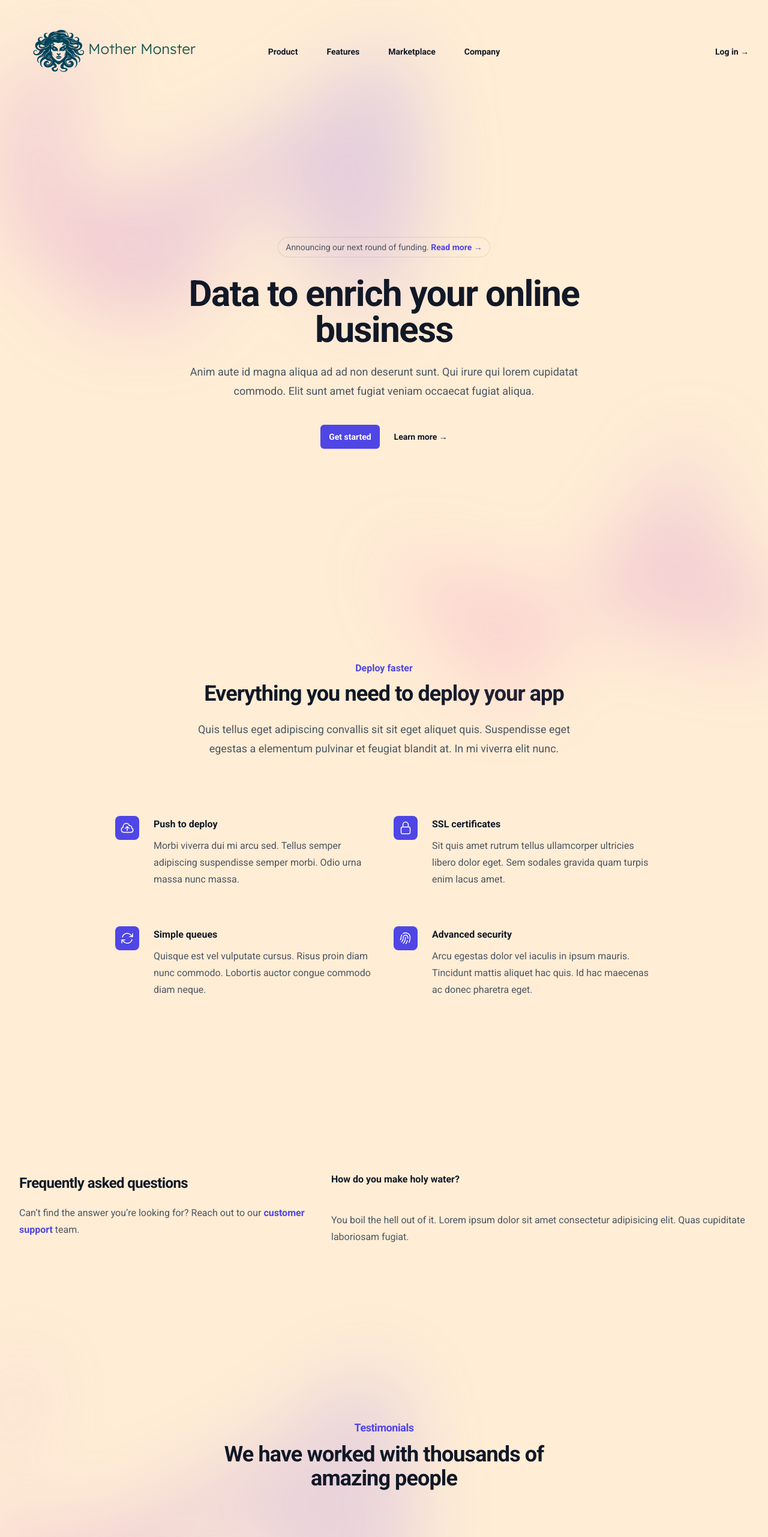
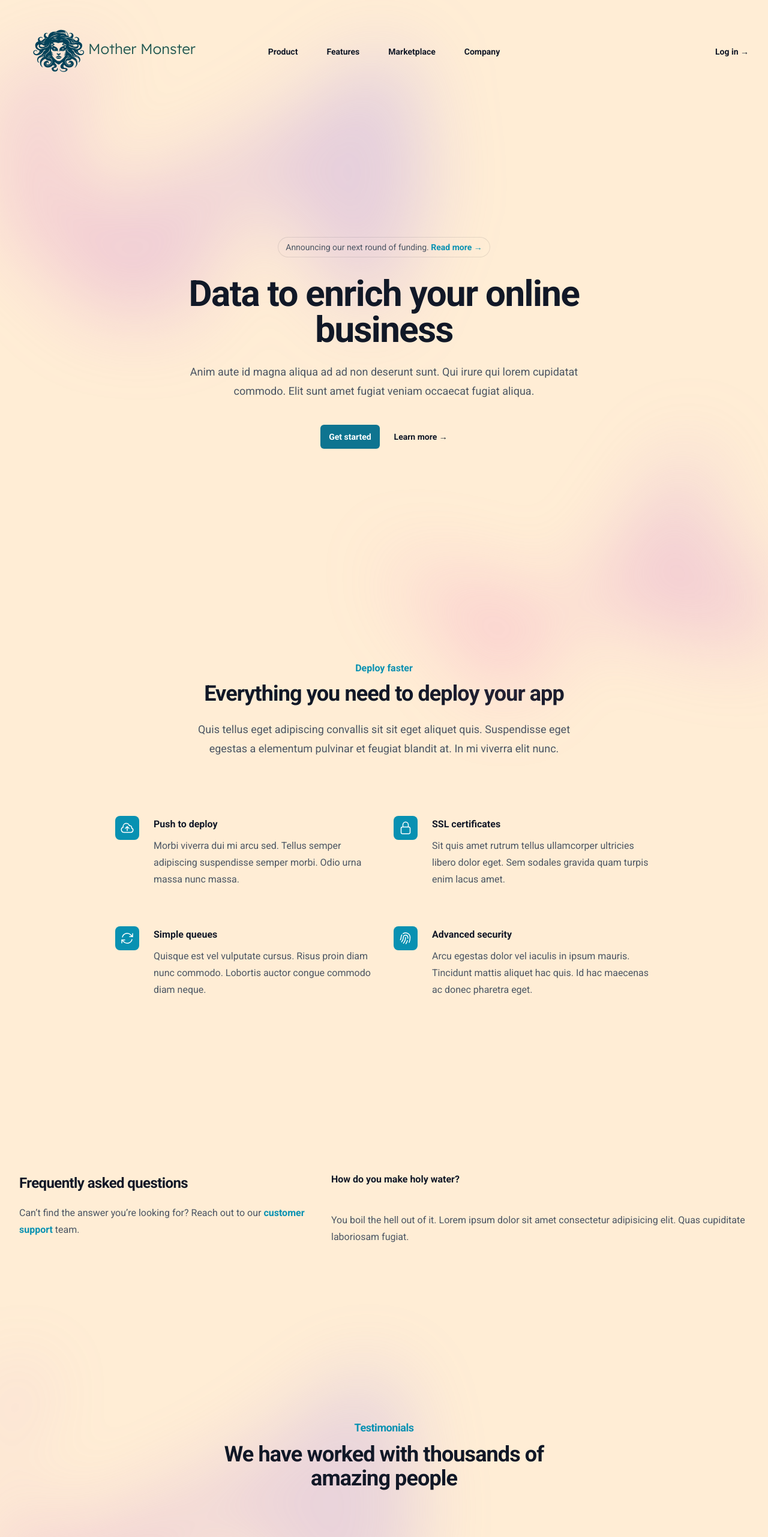
Before and after one commit to hopeVaughn/p2p, a React (Vite) app in the folder apps/client/: page / in a window 1280 px wide. Shown: the top 2562 px of the page at 60% size. Built offline with nearby package versions, Linux system fonts and the light colour scheme.

Commit message:
update colors in component

```diff
--- a/apps/client/src/Pages/Components/ContactSection.tsx
+++ b/apps/client/src/Pages/Components/ContactSection.tsx
@@ -55,7 +55,7 @@ export default function ContactSection() {
         <article className="mx-auto max-w-2xl space-y-16 divide-y divide-gray-100 lg:mx-0 lg:max-w-none">
           <header className="grid grid-cols-1 gap-x-8 gap-y-10 lg:grid-cols-3">
             <div>
-              <h2 className="text-3xl font-bold tracking-tight text-gray-900">Get in touch</h2>
+              <h2 className="text-3xl font-bold tracking-tight text-cyan-900">Get in touch</h2>
               <p className="mt-4 leading-7 text-gray-600">
                 Quam nunc nunc eu sed. Sed rhoncus quis ultricies ac pellentesque.
               </p>
@@ -69,7 +69,7 @@ export default function ContactSection() {
                       <div>
                         <dt className="sr-only">Email</dt>
                         <dd>
-                          <a className="font-semibold text-indigo-600" href={`mailto:${contact.email}`}>
+                          <a className="font-semibold text-cyan-600" href={`mailto:${contact.email}`}>
                             {contact.email}
                           </a>
                         </dd>
--- a/apps/client/src/Pages/Components/FAQSection.tsx
+++ b/apps/client/src/Pages/Components/FAQSection.tsx
@@ -23,7 +23,7 @@ export default function FAQSection() {
             <h2 className="text-2xl font-bold leading-10 tracking-tight text-gray-900">Frequently asked questions</h2>
             <p className="mt-4 text-base leading-7 text-gray-600">
               Can’t find the answer you’re looking for? Reach out to our{' '}
-              <a href="#" className="font-semibold text-indigo-600 hover:text-indigo-500">
+              <a href="#" className="font-semibold text-cyan-600 hover:text-cyan-500">
                 customer support
               </a>{' '}
               team.
--- a/apps/client/src/Pages/Components/FeatureSection.tsx
+++ b/apps/client/src/Pages/Components/FeatureSection.tsx
@@ -39,7 +39,7 @@ export default function FeatureSection() {
     <section className="py-24 sm:py-32">
       <div className="mx-auto max-w-7xl px-6 lg:px-8">
         <header className="mx-auto max-w-2xl lg:text-center">
-          <h2 className="text-base font-semibold leading-7 text-indigo-600">Deploy faster</h2>
+          <h2 className="text-base font-semibold leading-7 text-cyan-600">Deploy faster</h2>
           <p className="mt-2 text-3xl font-bold tracking-tight text-gray-900 sm:text-4xl">
             Everything you need to deploy your app
           </p>
@@ -53,7 +53,7 @@ export default function FeatureSection() {
             {features.map((feature) => (
               <article key={feature.name} className="relative pl-16">
                 <dt className="text-base font-semibold leading-7 text-gray-900">
-                  <div className="absolute left-0 top-0 flex h-10 w-10 items-center justify-center rounded-lg bg-indigo-600">
+                  <div className="absolute left-0 top-0 flex h-10 w-10 items-center justify-center rounded-lg bg-cyan-600">
                     <feature.icon className="h-6 w-6 text-white" aria-hidden="true" />
                   </div>
                   {feature.name}
--- a/apps/client/src/Pages/Components/FooterSection.tsx
+++ b/apps/client/src/Pages/Components/FooterSection.tsx
@@ -69,7 +69,7 @@ export default function FooterSection() {
         </nav> */}
         <div className="mt-10 flex justify-center space-x-10">
           {navigation.social.map((item) => (
-            <a key={item.name} href={item.href} className="text-gray-400 hover:text-gray-500">
+            <a key={item.name} href={item.href} className="text-cyan-600 hover:text-gray-500">
               <span className="sr-only">{item.name}</span>
               <item.icon className="h-6 w-6" aria-hidden="true" />
             </a>
--- a/apps/client/src/Pages/Components/HeroSection.tsx
+++ b/apps/client/src/Pages/Components/HeroSection.tsx
@@ -19,7 +19,7 @@ const HeroSection = () => {
         <div className="hidden sm:mb-8 sm:flex sm:justify-center">
           <div className="relative rounded-full px-3 py-1 text-sm leading-6 text-gray-600 ring-1 ring-gray-900/10 hover:ring-gray-900/20">
             Announcing our next round of funding.{' '}
-            <a href="#" className="font-semibold text-indigo-600">
+            <a href="#" className="font-semibold text-cyan-600">
               <span className="absolute inset-0" aria-hidden="true" />
               Read more <span aria-hidden="true">&rarr;</span>
             </a>
@@ -36,7 +36,7 @@ const HeroSection = () => {
           <div className="mt-10 flex items-center justify-center gap-x-6">
             <a
               href="#"
-              className="rounded-md bg-indigo-600 px-3.5 py-2.5 text-sm font-semibold text-white shadow-sm hover:bg-indigo-500 focus-visible:outline focus-visible:outline-2 focus-visible:outline-offset-2 focus-visible:outline-indigo-600"
+              className="rounded-md bg-cyan-700 px-3.5 py-2.5 text-sm font-semibold text-white shadow-sm hover:bg-cyan-500 focus-visible:outline focus-visible:outline-2 focus-visible:outline-offset-2 focus-visible:outline-indigo-600"
             >
               Get started
             </a>
--- a/apps/client/src/Pages/Components/TestimonialSection.tsx
+++ b/apps/client/src/Pages/Components/TestimonialSection.tsx
@@ -96,7 +96,7 @@ export default function TestimonialSection() {
       </div>
       <div className="mx-auto max-w-7xl px-6 lg:px-8">
         <div className="mx-auto max-w-xl text-center">
-          <h2 className="text-lg font-semibold leading-8 tracking-tight text-indigo-600">Testimonials</h2>
+          <h2 className="text-lg font-semibold leading-8 tracking-tight text-cyan-600">Testimonials</h2>
           <p className="mt-2 text-3xl font-bold tracking-tight text-gray-900 sm:text-4xl">
             We have worked with thousands of amazing people
           </p>
--- a/apps/client/src/Pages/Landing.tsx
+++ /dev/null
@@ -1,48 +0,0 @@
-import React, { useState, useEffect, useRef } from 'react'
-import Hero from './Components/Hero';
-import About from './Components/About';
-import Faq from './Components/Faq';
-import ContactForm from './Components/Contact';
-import Footer from '../Global_Components/Footer';
-import Navbar from '../Global_Components/Navbar';
-import Sidebar from '../Global_Components/Sidebar';
-import BackgroundPattern from '../Global_Components/BackgroundPattern';
-import { navigation } from '../utils/linkData';
-
-const Landing: React.FC = () => {
-  const [mobileMenuOpen, setMobileMenuOpen] = useState<boolean>(false)
-  const [scrolled, setScrolled] = useState<boolean>(false);
-  const [navbarHeight, setNavbarHeight] = useState(0);
-  const navbarRef = useRef<HTMLDivElement>(null);
-  useEffect(() => {
-    setNavbarHeight(navbarRef.current?.offsetHeight || 0);
-    const handleScroll = () => {
-      setScrolled(window.scrollY > 0);
-    };
-
-    window.addEventListener('scroll', handleScroll);
-
-    return () => {
-      window.removeEventListener('scroll', handleScroll);
-    };
-  }, []);
-
-  return (
-    <main className="relative bg-orange-100">
-      <header ref={navbarRef} className="fixed inset-x-0 top-0 z-50">
-        <Navbar navigation={navigation} mobileMenuOpen={mobileMenuOpen} setMobileMenuOpen={setMobileMenuOpen} scrolled={scrolled} navbarHeight={navbarHeight} buttons={true} />
-        <Sidebar navigation={navigation} mobileMenuOpen={mobileMenuOpen} setMobileMenuOpen={setMobileMenuOpen} buttons={true} />
-      </header>
-      <section className="relative isolate overflow-hidden">
-        <BackgroundPattern />
-        <Hero mobileMenuOpen={mobileMenuOpen} id={'hero'} />
-        <About id={'about'} />
-        <Faq id={'faq'} />
-        <ContactForm id={'contact'} />
-        <Footer />
-      </section>
-    </main>
-  )
-}
-
-export default Landing
```
